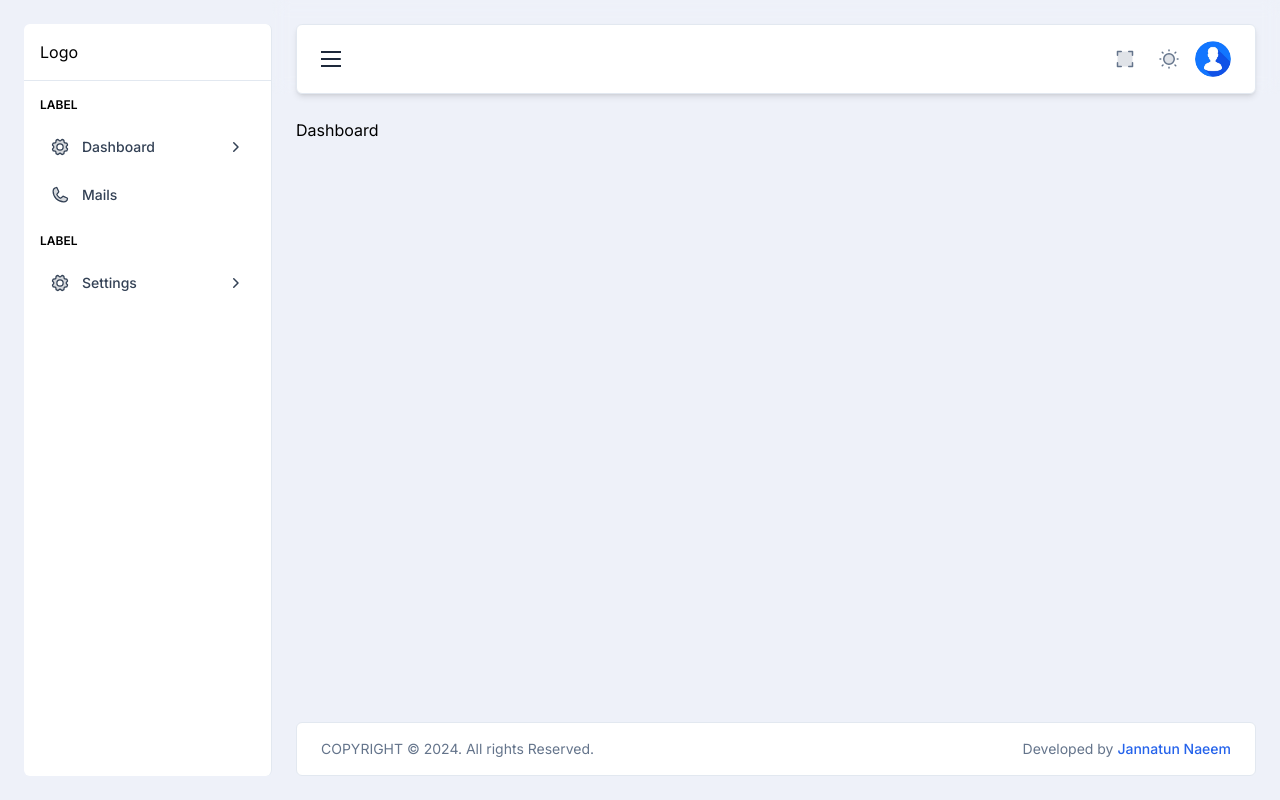
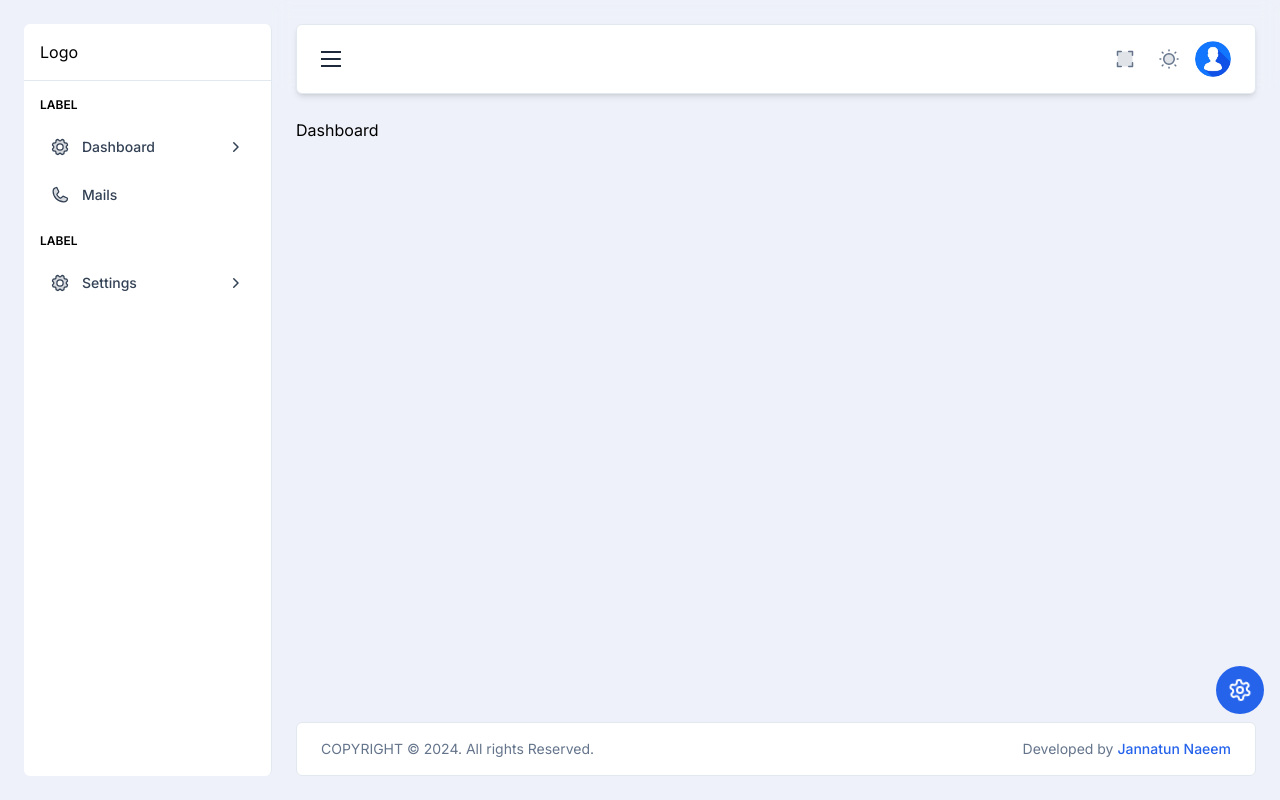
Before and after one commit to JannatunNaeem141/NextJS-Shadcn-TailwindCSS-Responsive-Dashboard-UI, a Next.js app: page /dashboard in a window 1280 px wide. Built offline with nearby package versions, Linux system fonts and the light colour scheme.

Commit message:
Add Site Settings system

```diff
--- a/components/DashboardLayout.tsx
+++ b/components/DashboardLayout.tsx
@@ -4,6 +4,7 @@ import Footer from './Footer';
 import Header from './Header';
 import Sidebar from './Sidebar';
 import { PiGearDuotone, PiPhoneDuotone } from 'react-icons/pi';
+import SiteSettings from './site-settings';
 
 export default function DashboardLayout({ children }: { children: React.ReactNode }) {
   const [isSidebarCollapsed, setIsSidebarCollapsed] = useState(false);
@@ -49,6 +50,8 @@ export default function DashboardLayout({ children }: { children: React.ReactNod
           <Footer />
         </div>
       </div>
+
+      <SiteSettings />
     </div>
   );
 }
--- /dev/null
+++ b/components/site-settings.tsx
@@ -0,0 +1,47 @@
+'use client';
+import { Button } from '@/components/ui/button';
+import { Sheet, SheetContent, SheetHeader, SheetTitle, SheetTrigger } from '@/components/ui/sheet';
+import useSettingsStore from '@/stores/settingsStore';
+import { Settings } from 'lucide-react';
+import { Checkbox } from './ui/checkbox';
+
+const SiteSettings = ({
+  trigger = (
+    <div className="fixed right-4 bottom-[86px] z-50">
+      <Button size="icon" className="size-12 rounded-full bg-primary dark:bg-primary hover:bg-primary dark:hover:bg-primary" title="Settings">
+        <Settings className="text-white !size-6 animate-spin" />
+      </Button>
+    </div>
+  ),
+}: {
+  trigger?: React.ReactNode;
+}) => {
+  const allowMultipleDropdowns = useSettingsStore((state) => state.allowMultipleDropdowns);
+  const setAllowMultipleDropdowns = useSettingsStore((state) => state.setAllowMultipleDropdowns);
+  return (
+    <Sheet>
+      <SheetTrigger asChild>{trigger}</SheetTrigger>
+      <SheetContent side="right" className="border-default">
+        <SheetHeader className="text-start border-b border-default -mx-6 px-6 pb-4 shadow-sm md:shadow-none">
+          <SheetTitle className="text-base font-medium">Settings</SheetTitle>
+        </SheetHeader>
+        <div className="h-full">
+          <div className="space-y-8 mt-3">
+            <div className='space-y-2'>
+              <div className='bg-blue-900/20 text-primary px-3 py-1 rounded-md inline-block text-sm'>Multiple Dropdown</div>
+              <p className='text-xs pb-2 text-muted'>Check if multiple dropdowns can open in the sidebar.</p>
+              <div className="flex items-center space-x-2">
+                <Checkbox id="multipleDropdownSwitch" checked={allowMultipleDropdowns} onCheckedChange={(e) => setAllowMultipleDropdowns(e as boolean)} />
+                <label htmlFor="multipleDropdownSwitch" className="text-sm text-muted font-medium leading-none peer-disabled:cursor-not-allowed peer-disabled:opacity-70">
+                  Allow
+                </label>
+              </div>
+            </div>
+          </div>
+        </div>
+      </SheetContent>
+    </Sheet>
+  );
+};
+
+export default SiteSettings;
```
